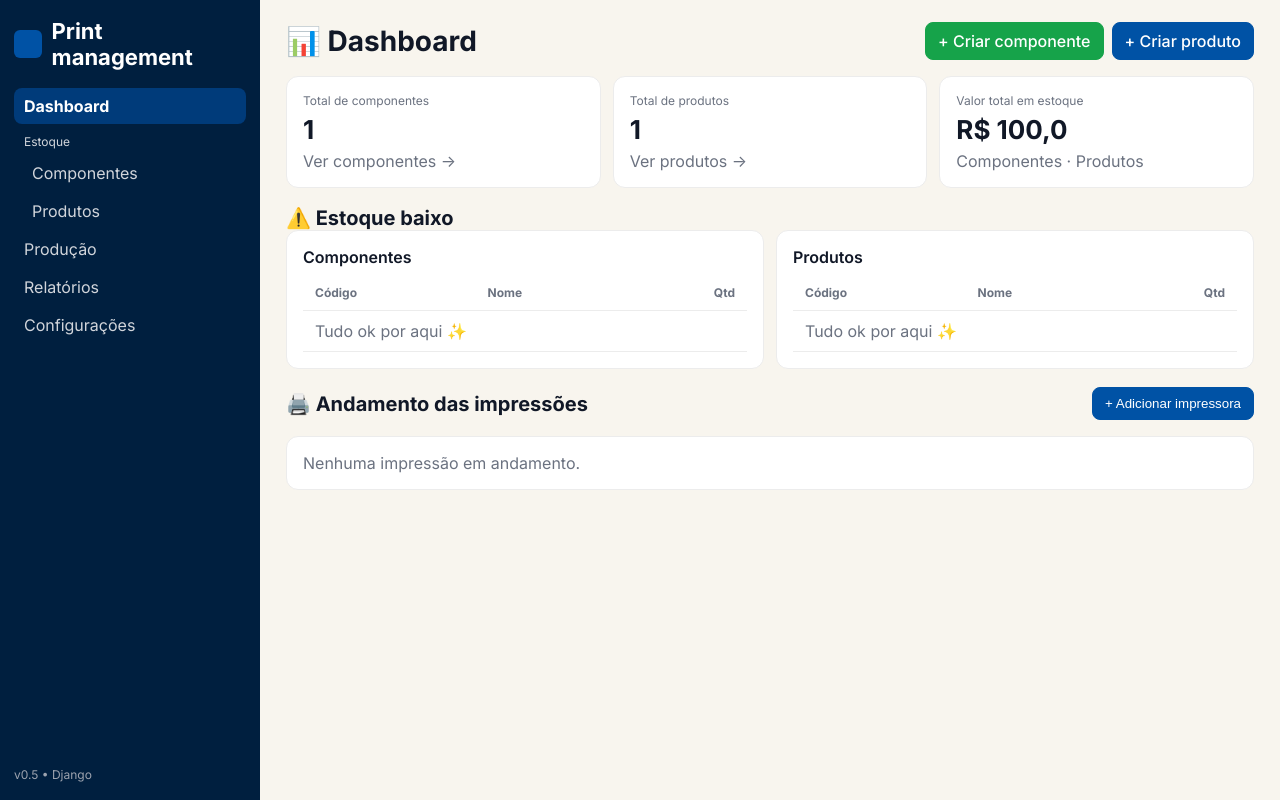
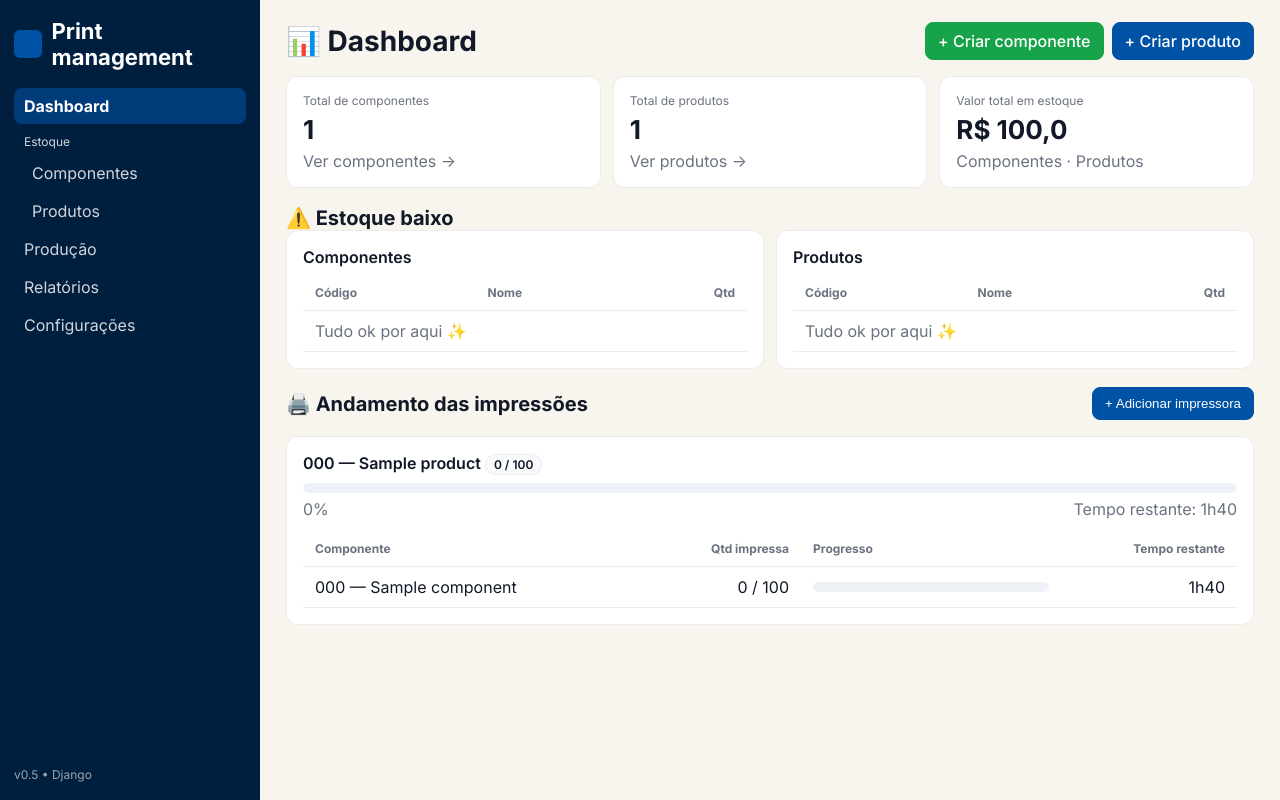
Before and after one commit to Imatolas/print_management, a Django app: page / in a window 1280 px wide. Run offline with Django 5.2, Linux system fonts and the light colour scheme; tables that the repository leaves empty hold one stand-in row (values such as "Sample post"); data that the repository does not hold is empty.

Commit message:
test: cover order remaining time aggregation

```diff
--- a/core/models.py
+++ b/core/models.py
@@ -136,6 +136,21 @@ class ProductionOrder(models.Model):
         rem = max(0, req - printed)
         return rem * component.print_time_min
 
+    def time_remaining_minutes(self) -> int:
+        """Tempo restante agregado (minutos) para concluir a ordem."""
+        items = list(self.product.bom_items.select_related("component"))
+        if not items:
+            return 0
+        times = [
+            self.time_remaining_minutes_for_component(item.component)
+            for item in items
+        ]
+        return max(times) if times else 0
+
+    @property
+    def time_remaining_hhmm(self) -> str:
+        return minutes_to_hhmm(self.time_remaining_minutes())
+
     @property
     def progress_percent(self) -> float:
         # média ponderada por quantidade requerida de cada componente
--- a/core/views.py
+++ b/core/views.py
@@ -121,8 +121,42 @@ def dashboard(request):
         if _qty_on_hand_for(p) <= 3:
             low_products.append(p)
 
-    # (Se futuramente você ligar a parte de ordens, alimente aqui)
+    # Progresso de impressão das ordens em andamento
     progress_items = []
+    for op in ProductionOrder.objects.filter(status="open").select_related("product"):
+        rows = []
+        total_required = 0
+        total_printed = 0
+        total_remaining_min = 0
+        for item in op.product.bom_items.select_related("component"):
+            comp = item.component
+            req = op.required_for_component(comp)
+            printed = op.printed_for_component(comp)
+            progress = op.progress_for_component(comp)
+            rem_min = op.time_remaining_minutes_for_component(comp)
+            rows.append(
+                {
+                    "component": comp,
+                    "required": req,
+                    "printed": printed,
+                    "progress": progress,
+                    "time_remaining_hhmm": minutes_to_hhmm(rem_min),
+                }
+            )
+            total_required += req
+            total_printed += printed
+            if rem_min > total_remaining_min:
+                total_remaining_min = rem_min
+        progress_items.append(
+            {
+                "product": op.product,
+                "total_required": total_required,
+                "total_printed": total_printed,
+                "progress_percent": op.progress_percent,
+                "time_remaining_hhmm": minutes_to_hhmm(total_remaining_min),
+                "rows": rows,
+            }
+        )
 
     # Produtos disponíveis para seleção no modal de impressão
     products = list(Product.objects.all())
--- a/templates/dashboard.html
+++ b/templates/dashboard.html
@@ -89,7 +89,10 @@
       <div class="progress" title="{{ item.progress_percent|default:0|floatformat:0 }}%">
         <span style="width: {{ item.progress_percent|default:0|floatformat:0 }}%;"></span>
       </div>
-      <div class="muted" style="text-align:right;margin-top:6px">{{ item.progress_percent|default:0|floatformat:0 }}%</div>
+      <div class="muted" style="display:flex;justify-content:space-between;margin-top:6px">
+        <span>{{ item.progress_percent|default:0|floatformat:0 }}%</span>
+        <span>Tempo restante: {{ item.time_remaining_hhmm|default:"—" }}</span>
+      </div>
       <table style="margin-top:12px">
         <thead><tr><th>Componente</th><th class="right">Qtd impressa</th><th style="width:260px">Progresso</th><th class="right">Tempo restante</th></tr></thead>
         <tbody>
```
Also changed, not shown: core/test_time_remaining.py (added, +17 -0 lines).
